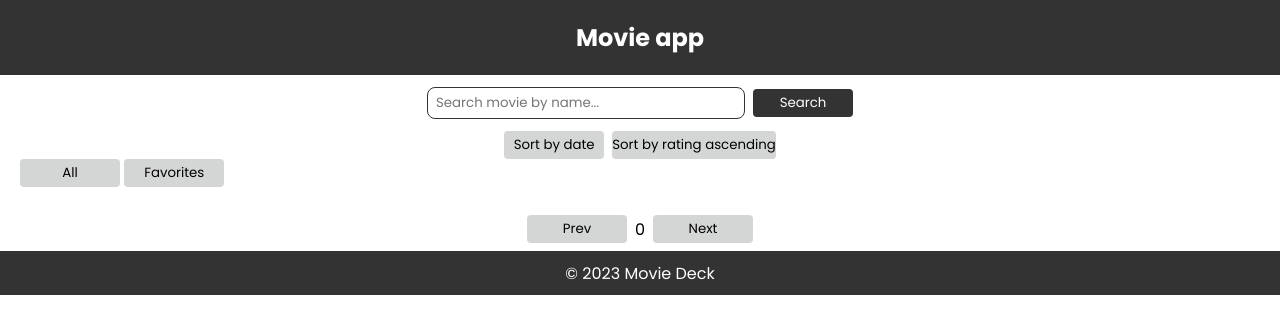
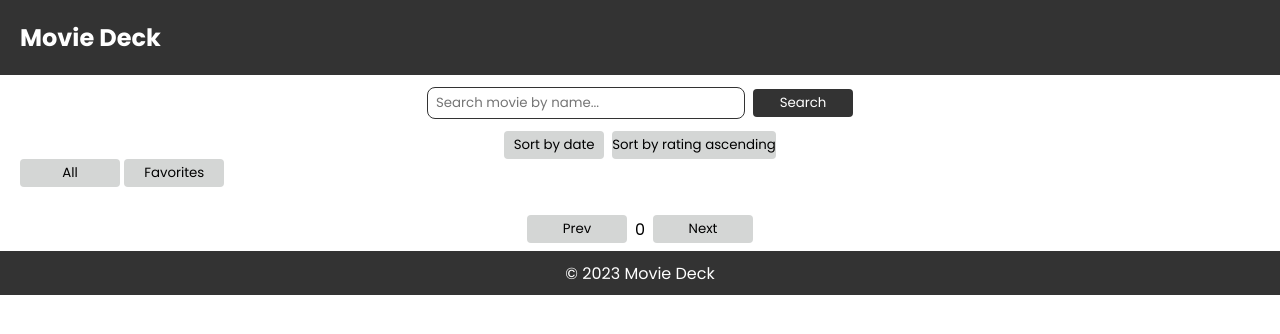
Before and after one commit to farazkhan2373/Movie-Deck-Project-Buidling---JS-Project-Building-Session-HTML-CSS---In-Cla---nz5ahf46ffnm, a plain HTML site: page index.html in a window 1280 px wide. Drawn offline with Linux system fonts and the light colour scheme; no server answers.

Commit message:
done some changes again in header section

```diff
--- a/index.html
+++ b/index.html
@@ -24,7 +24,7 @@
     <header>
       <nav>
         <a href="/">
-          <h1>Movie app</h1>
+          <h1>Movie Deck</h1>
         </a>
       </nav>
     </header>
--- a/styles.css
+++ b/styles.css
@@ -8,7 +8,7 @@
    background-color: #333333;
    color: white;
    padding: 20px;
-   text-align: center;
+
  }
 
  nav a {
```
